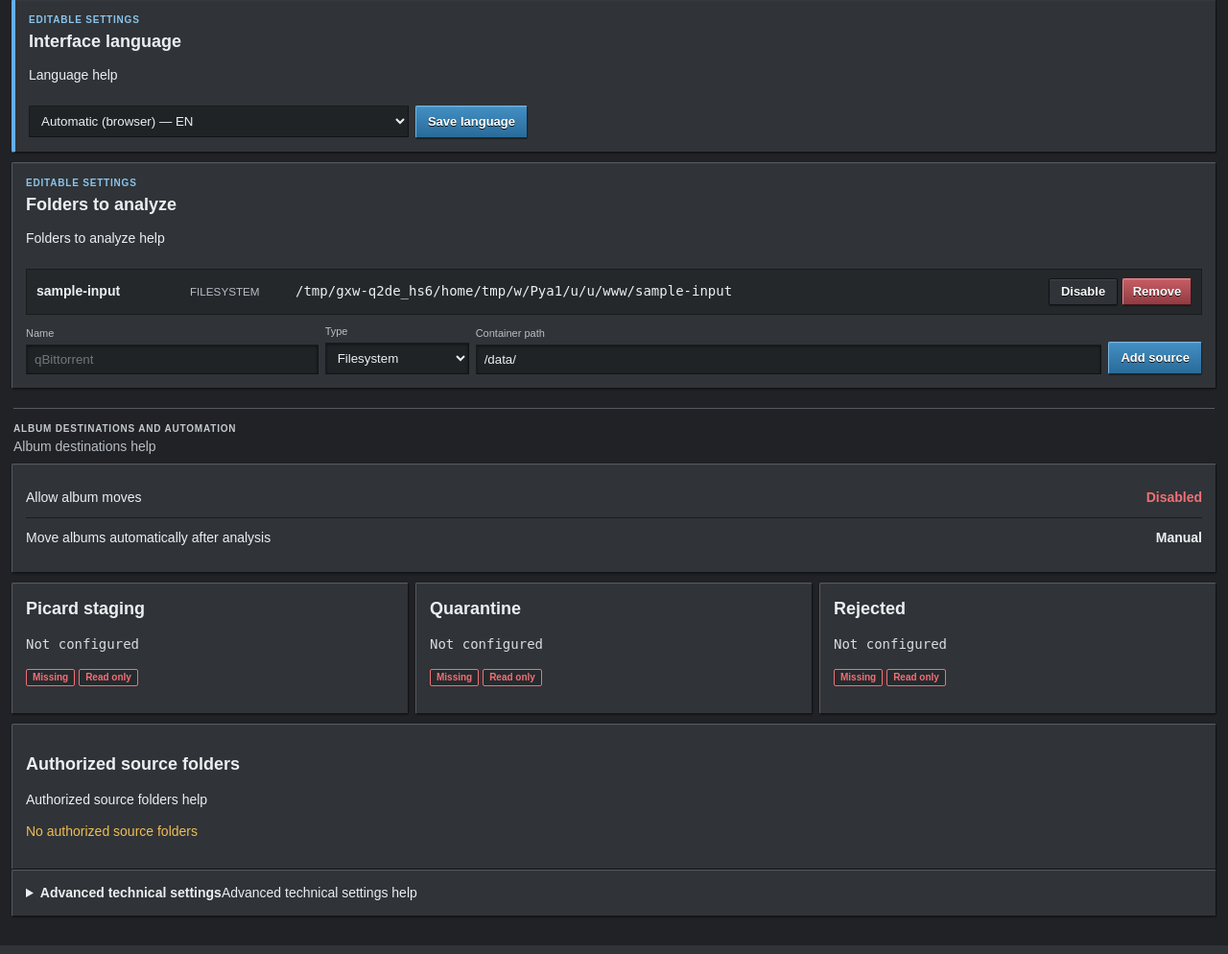
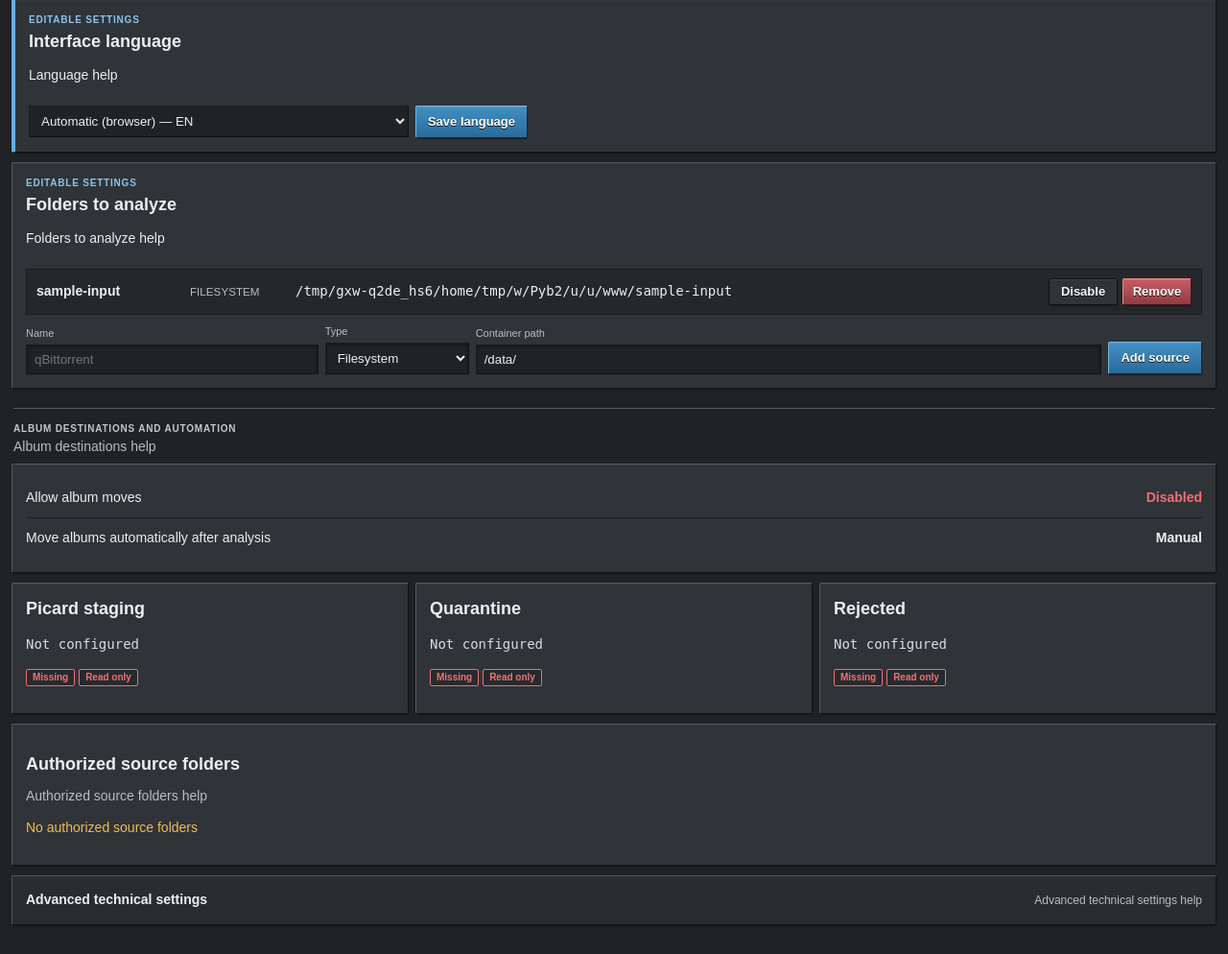
Before and after one commit to SpaceChips31/sonic-sentry, a FastAPI app: page /settings in a window 1280 px wide. Shown: the part 135-1129 px from the top of the page at 96% size. Run offline with FastAPI, Linux system fonts and the light colour scheme.

Commit message:
style: simplify and collapse advanced settings

```diff
--- a/app/static/desktop.css
+++ b/app/static/desktop.css
@@ -596,3 +596,39 @@ input[type="file"] {
 @media (max-width: 600px) {
     .language-form { align-items: stretch; flex-direction: column; }
 }
+
+
+/* plain-settings-copy-v1 */
+.settings-explanation {
+    max-width: 900px;
+    margin: -4px 0 10px;
+    color: var(--muted);
+}
+.settings-advanced {
+    margin-top: 10px;
+    padding: 0;
+}
+.settings-advanced > summary {
+    display: flex;
+    min-height: 50px;
+    padding: 10px 14px;
+    align-items: center;
+    justify-content: space-between;
+    gap: 16px;
+    cursor: pointer;
+    background: #2a2d30;
+}
+.settings-advanced > summary span {
+    color: var(--muted);
+    font-size: 12px;
+    font-weight: normal;
+}
+.settings-advanced[open] > summary {
+    border-bottom: 1px solid #17191b;
+}
+.settings-advanced dl {
+    padding: 0 14px 12px;
+}
+@media (max-width: 700px) {
+    .settings-advanced > summary { align-items: flex-start; flex-direction: column; gap: 2px; }
+}
```
